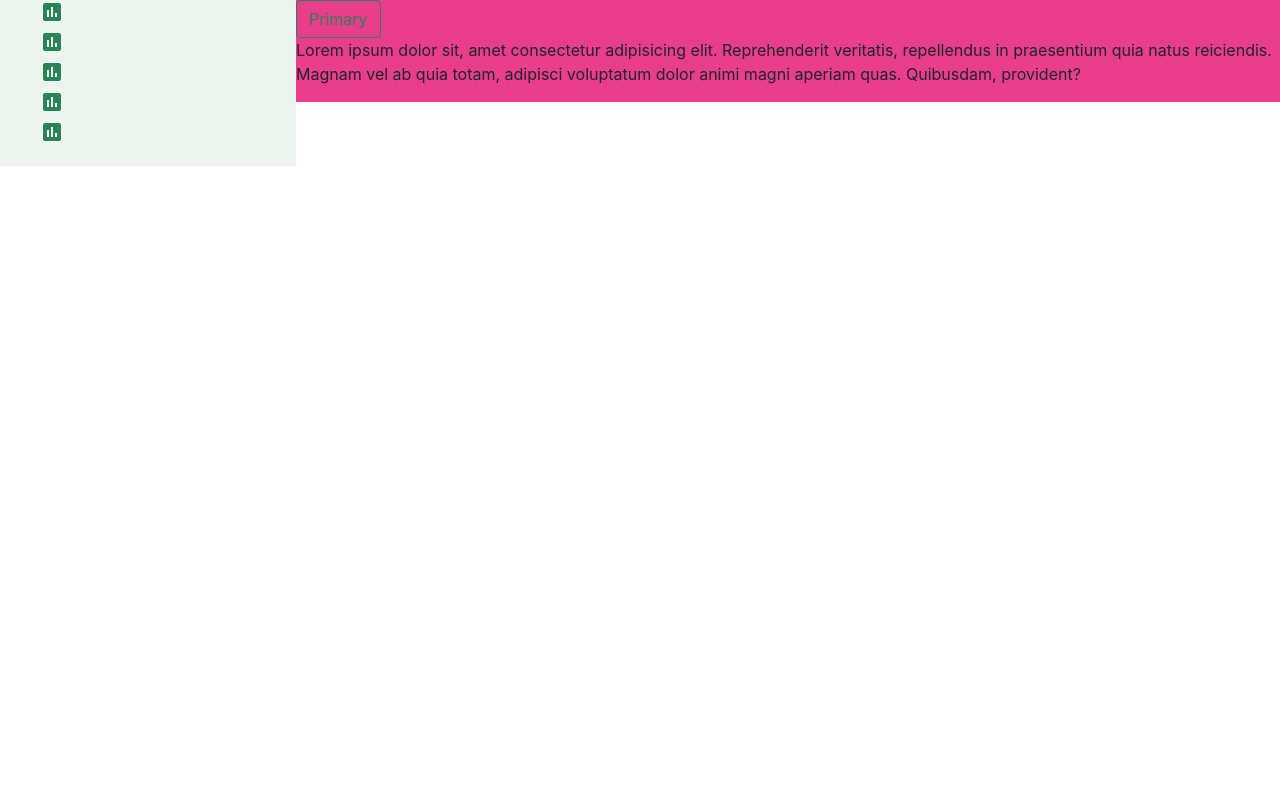
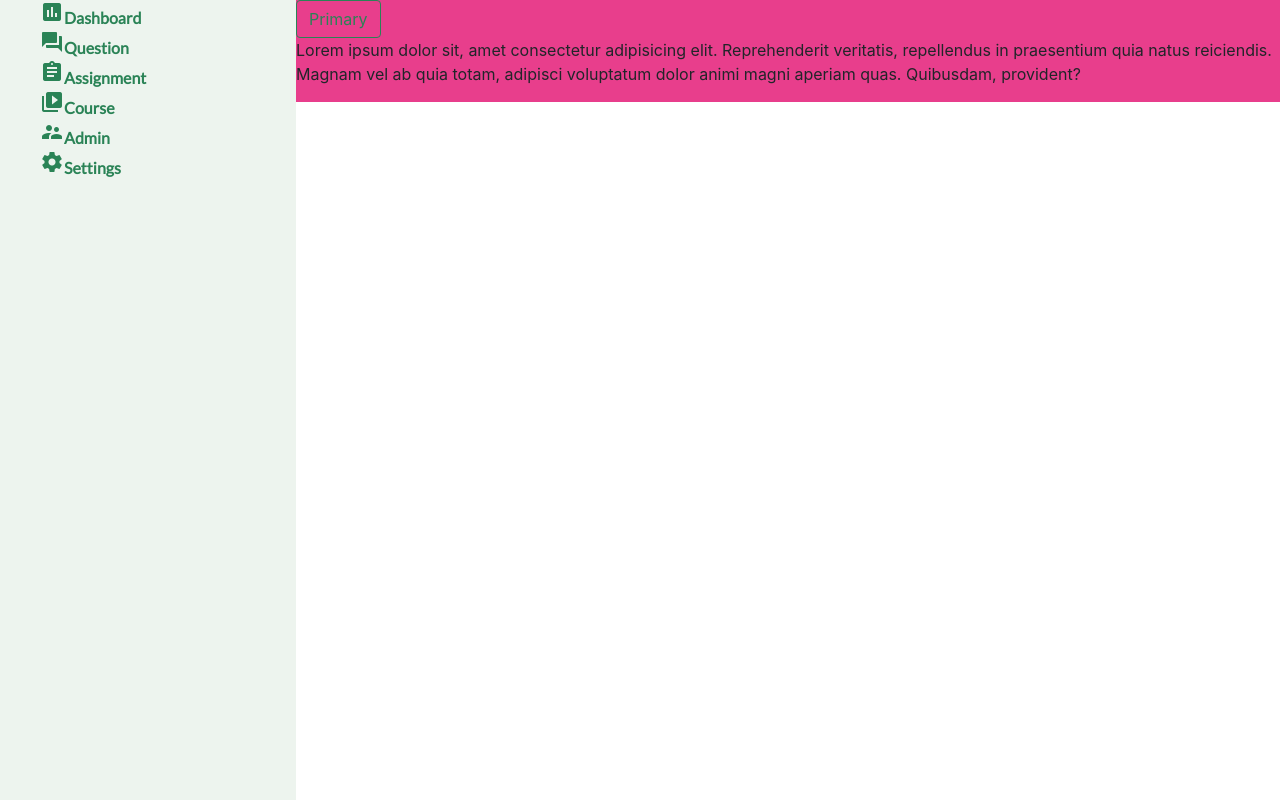
Before and after one commit to GillianY1/AnswerManageSystem, a website: page index.html in a window 1280 px wide. Drawn offline with Linux system fonts and the light colour scheme.

Commit message:
add height

```diff
--- a/index.html
+++ b/index.html
@@ -13,14 +13,16 @@
 </head>
 <body>
     <div class="contentWrap d-flex align-items-stretch">
-        <aside class="sidebar">
+        <aside class="sidebar ">
             <nav><ul>
-                <li><a href=""><i class="material-icons">insert_chart</i></a></li>
-                <li><a href=""><i class="material-icons">insert_chart</i></a></li>
-                <li><a href=""><i class="material-icons">insert_chart</i></a></li>
-                <li><a href=""><i class="material-icons">insert_chart</i></a></li>
-                <li><a href=""><i class="material-icons">insert_chart</i></a></li>
+                <li><a href=""><i class="material-icons">insert_chart</i>Dashboard</a></li>
+                <li><a href=""><i class="material-icons">forum</i>Question</a></li>
+                <li><a href=""><i class="material-icons">assignment</i>Assignment</a></li>
+                <li><a href=""><i class="material-icons">video_library</i>Course</a></li>
+                <li><a href=""><i class="material-icons">supervisor_account</i>Admin</a></li>
+                <li><a href=""><i class="material-icons">settings</i>Settings</a></li>
             </ul></nav>
+
         </aside>
         <main class="content">
             <button type="button" class="btn btn-outline-primary">Primary</button>
--- a/scss/_base.scss
+++ b/scss/_base.scss
@@ -26,5 +26,5 @@ h2{
 
 a{
     text-decoration: none;
-    color:#fff;
+
 }
--- a/scss/_layout.scss
+++ b/scss/_layout.scss
@@ -1,5 +1,6 @@
 @import "variable";
 @import "grid";
+@import "base";
 
 /*bS*/
 @import "../node_modules/bootstrap/scss/functions";
@@ -9,6 +10,15 @@
 
 
 $sidebar_width: 296px;
+
+/*basic*/
+h1,h2,h3,h4,h5,h6{
+    line-height: 1.2; /*or 1.45 */
+    font-weight: bold;
+}
+
+
+
 /*---- left sidbar -----*/
 
 .sidebar{
@@ -16,12 +26,19 @@ $sidebar_width: 296px;
     top: 0;
     left: 0;
     width: $sidebar_width;
-    /*height: */
+    height: 100%;
     background-color: $lightgreen;
+    font-family: 'Lato', sans-serif;
+    font-weight: bold;
+    a{
+        text-decoration: none;
+    }
+
 }
 
 .content{
     display: block;
+    height: 100%;
     background-color: $pink;
     margin-left: $sidebar_width;
 }
```
Also changed, not shown: css/index.css, img/logo-ANSWER.svg (added).
